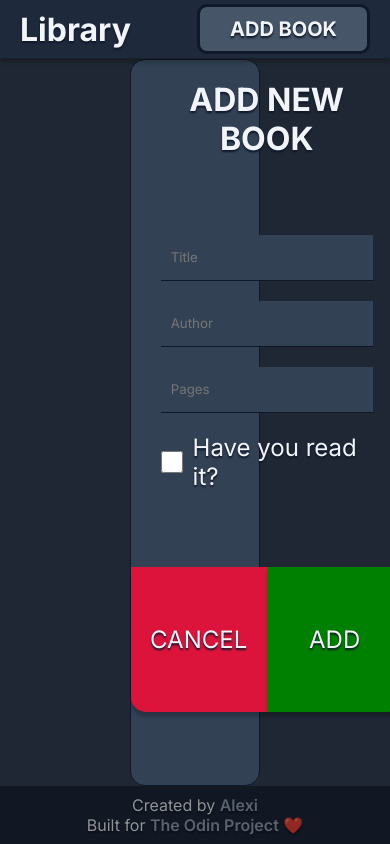
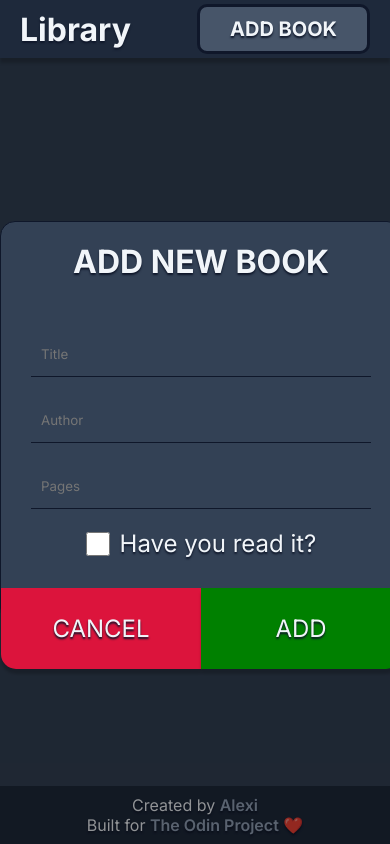
Before and after one commit to itsalexi/Library, a plain HTML site: page index.html in a window 390 px wide. Both pictures are taken after a click on the button "ADD BOOK". Drawn offline with Linux system fonts and the light colour scheme.

Commit message:
Made it responsive? Looks good on other devices

```diff
--- a/styles.css
+++ b/styles.css
@@ -19,6 +19,7 @@ button {
   height: 100%;
   overflow: auto;
   background-color: rgba(0, 0, 0, 0.4);
+  align-items: center;
 }
 
 .modal-content {
@@ -29,7 +30,8 @@ button {
   border-radius: 15px;
   margin: 15% auto;
   border: 1px solid #0f172a;
-  width: 33%;
+  height: 25em;
+  min-width: 25em;
 }
 
 input {
```
